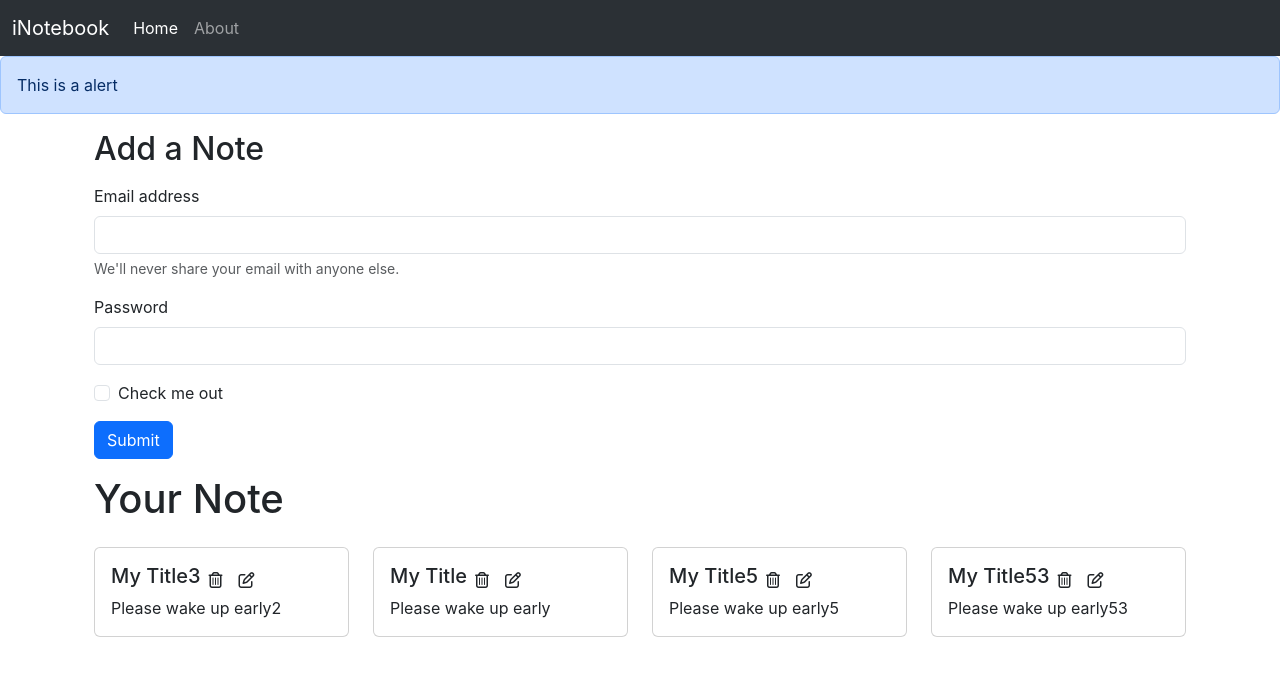
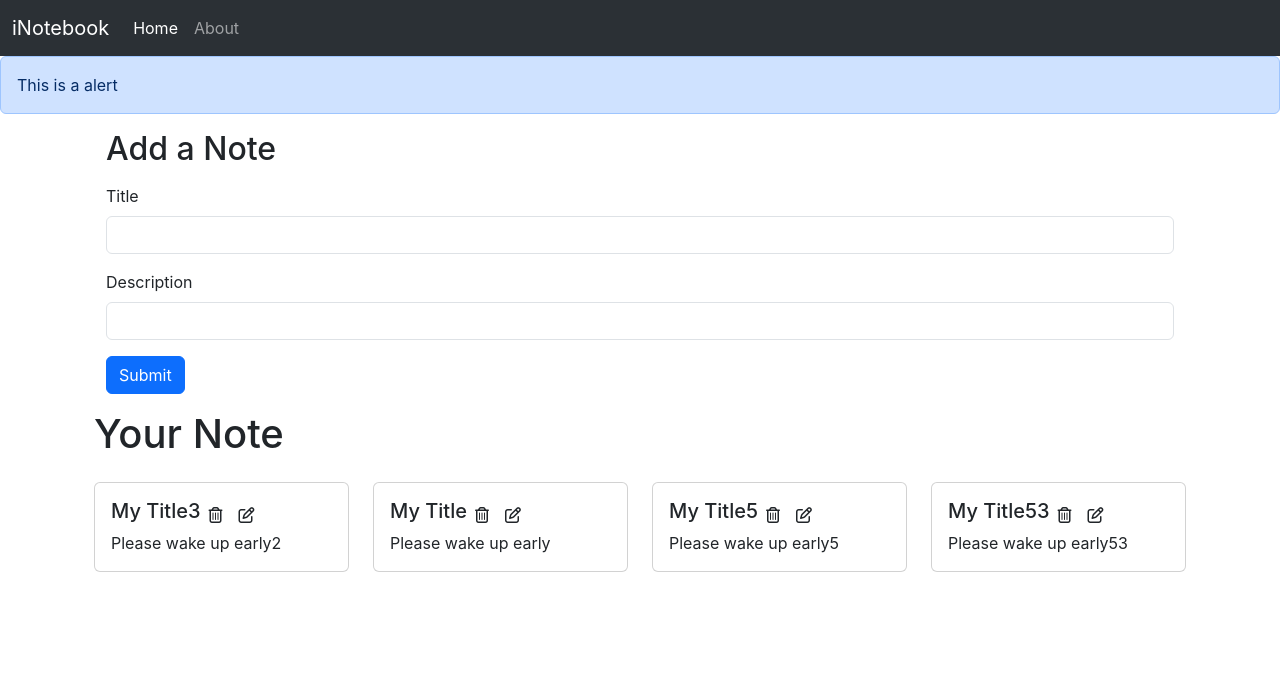
Before and after one commit to Asadujjaman47/iNotebook-Full-Stack-Application-using-React-Node.js, a React (Vite) app in the folder client/: page / in a window 1280 px wide. Shown: the top 676 px of the page. Built offline with nearby package versions, Linux system fonts and the light colour scheme.

Commit message:
Adding AddNote component to iNotebook

```diff
--- /dev/null
+++ b/client/src/components/AddNote.jsx
@@ -0,0 +1,62 @@
+import React, { useContext, useState } from "react";
+import contextValue from "../context/notes/noteContext";
+
+const AddNote = () => {
+  const context = useContext(contextValue);
+  const { addNote } = context;
+
+  const [note, setNote] = useState({
+    title: "",
+    description: "",
+    tag: "default",
+  });
+
+  const handleClick = (e) => {
+    e.preventDefault();
+    addNote(note.title, note.description, note.tag);
+  };
+
+  const onChange = (e) => {
+    setNote({ ...note, [e.target.name]: e.target.value });
+  };
+
+  return (
+    <div className="container my-3">
+      <h2>Add a Note</h2>
+
+      <form className="my-3">
+        <div className="mb-3">
+          <label htmlFor="title" className="form-label">
+            Title
+          </label>
+          <input
+            type="text"
+            className="form-control"
+            id="title"
+            name="title"
+            aria-describedby="emailHelp"
+            onChange={onChange}
+          />
+        </div>
+        <div className="mb-3">
+          <label htmlFor="description" className="form-label">
+            Description
+          </label>
+          <input
+            type="text"
+            className="form-control"
+            id="description"
+            name="description"
+            onChange={onChange}
+          />
+        </div>
+
+        <button type="submit" className="btn btn-primary" onClick={handleClick}>
+          Submit
+        </button>
+      </form>
+    </div>
+  );
+};
+
+export default AddNote;
--- a/client/src/components/Home.jsx
+++ b/client/src/components/Home.jsx
@@ -4,50 +4,6 @@ import Notes from "./Notes";
 const Home = () => {
   return (
     <div>
-      <div className="container my-3">
-        <h2>Add a Note</h2>
-
-        <form className="my-3">
-          <div className="mb-3">
-            <label htmlFor="exampleInputEmail1" className="form-label">
-              Email address
-            </label>
-            <input
-              type="email"
-              className="form-control"
-              id="exampleInputEmail1"
-              aria-describedby="emailHelp"
-            />
-            <div id="emailHelp" className="form-text">
-              We'll never share your email with anyone else.
-            </div>
-          </div>
-          <div className="mb-3">
-            <label htmlFor="exampleInputPassword1" className="form-label">
-              Password
-            </label>
-            <input
-              type="password"
-              className="form-control"
-              id="exampleInputPassword1"
-            />
-          </div>
-          <div className="mb-3 form-check">
-            <input
-              type="checkbox"
-              className="form-check-input"
-              id="exampleCheck1"
-            />
-            <label className="form-check-label" htmlFor="exampleCheck1">
-              Check me out
-            </label>
-          </div>
-          <button type="submit" className="btn btn-primary">
-            Submit
-          </button>
-        </form>
-      </div>
-
       <div className="container my-3">
         <Notes />
       </div>
--- a/client/src/components/Notes.jsx
+++ b/client/src/components/Notes.jsx
@@ -1,18 +1,23 @@
 import React, { useContext } from "react";
 import contextValue from "../context/notes/noteContext";
+import AddNote from "./AddNote";
 import Noteitem from "./Noteitem";
 
 const Notes = () => {
   const context = useContext(contextValue);
-  const { notes, setNotes } = context;
+  const { notes, addNote } = context;
 
   return (
+    <>
+      <AddNote />
+
       <div className="row my-3">
         <h1>Your Note</h1>
         {notes.map((note) => {
           return <Noteitem note={note} key={note._id} />;
         })}
       </div>
+    </>
   );
 };
 
--- a/client/src/context/notes/NoteState.jsx
+++ b/client/src/context/notes/NoteState.jsx
@@ -43,8 +43,32 @@ const NoteState = (props) => {
 
   const [notes, setNotes] = useState(notesInitial);
 
+  // Add a Note
+  const addNote = (title, description, tag) => {
+    // TODO: API Call
+
+    console.log("Adding a new note");
+    const note = {
+      _id: "640f0ca0503e19c36a32f196",
+      user: "640f0c263379fa44688789e6",
+      title,
+      description,
+      tag: "personal",
+      date: "2023-03-13T11:44:32.114Z",
+      __v: 0,
+    };
+
+    setNotes(notes.concat(note));
+  };
+
+  // Delete a Note
+  const deleteNote = (id) => {};
+
+  // Edit a Note
+  const editNote = (id) => {};
+
   return (
-    <NoteContext.Provider value={{ notes, setNotes }}>
+    <NoteContext.Provider value={{ notes, addNote, deleteNote, editNote }}>
       {props.children}
     </NoteContext.Provider>
   );
```
Lines whose indentation alone changed are shown as unchanged.
